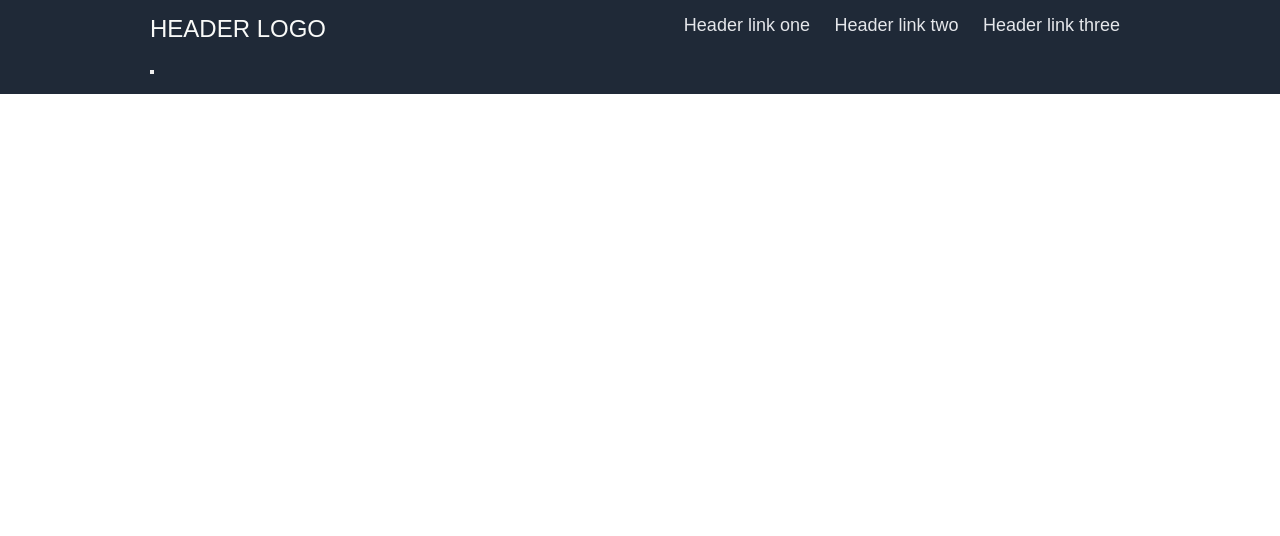
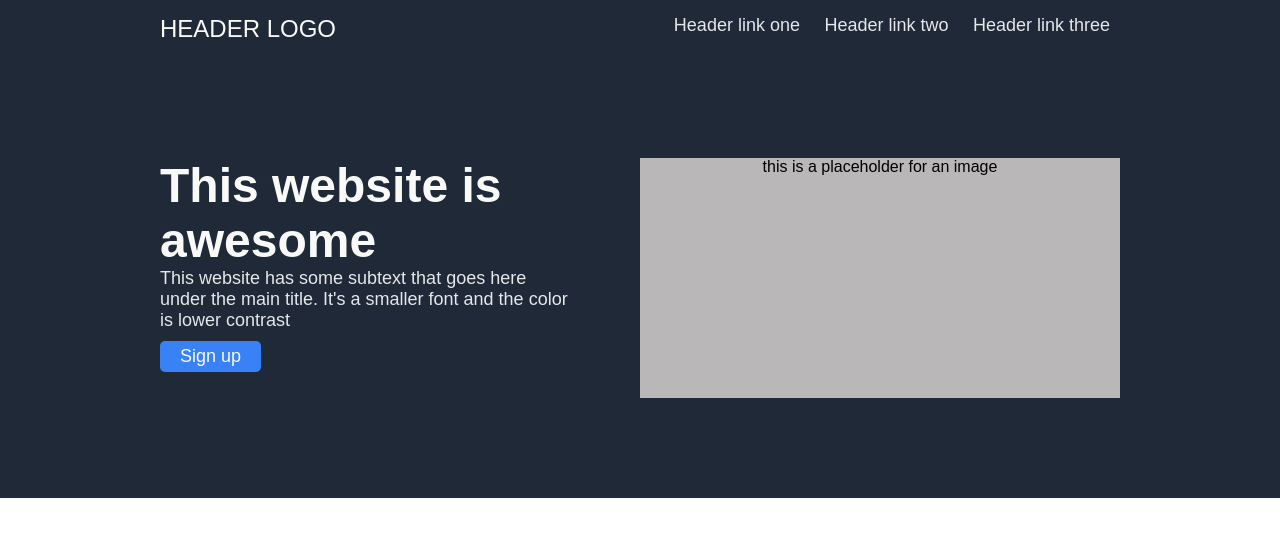
Before and after one commit to Skun01/TOP-project-Landing-page, a plain HTML site: page index.html in a window 1280 px wide. Drawn offline with Linux system fonts and the light colour scheme.

Commit message:
Header: done

```diff
--- a/index.html
+++ b/index.html
@@ -24,13 +24,17 @@
         <!-- header information -->
         <div class="slider">
             <div class="slider-content">
-                <h1 class="slider-title"></h1>
-                <p class="desc"></p>
-                <button class="btn"></button>
+                <h1 class="slider-title">This website is awesome</h1>
+                <p class="desc">This website has some subtext that goes here under the main title. It's a smaller font and the color
+                    is lower contrast
+                </p>
+                <button class="btn">Sign up</button>
             </div>
 
             <div class="slider-img">
-                <img src="" alt="">
+                <div class = "img">
+                    this is a placeholder for an image
+                </div>
             </div>
         </div>
     </header>
--- a/style.css
+++ b/style.css
@@ -15,7 +15,7 @@ body{
 
 header{
     background-color: #1f2937;
-    padding: 0 150px;
+    padding: 0 160px;
 }
 /* header navigation */
 
@@ -46,3 +46,51 @@ li a{
     font-size: 18px;
     text-decoration: none;
 }
+
+/* header information */
+
+header .slider{
+    display: flex;
+    height: 440px;
+    padding: 100px 0;
+}
+
+.slider-content{
+    width: 50%;
+    padding-right: 70px;
+    color: #f9faf8;
+}
+
+.slider-title{
+    font-size: 48px;
+    font-weight: bold;
+
+}
+
+.slider-content .desc{
+    font-size: 18px;
+    color: #e5e7eb;
+    margin-bottom: 10px;
+    text-align: left;
+}
+
+.slider-content .btn{
+    padding: 5px 20px;
+    border: none;
+    border-radius: 5px;
+    background-color: #3882f6;
+    color: #f9faf8;
+    font-size: 18px;
+    outline: none;
+    cursor: pointer;
+}
+
+.slider-img{
+    width: 50%;
+    text-align: center;
+    background-color: #b9b7b7;
+}
+
+.slider-img .img{
+
+}
```
